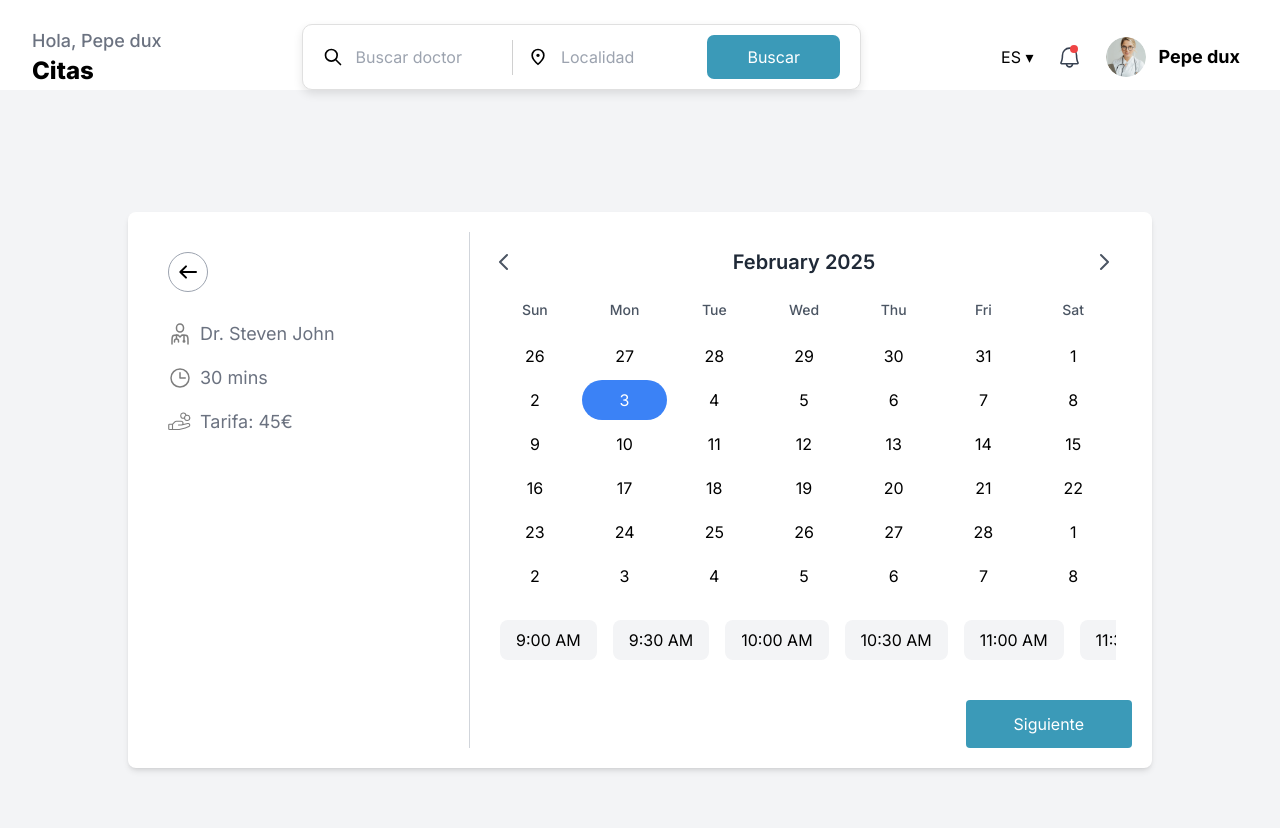
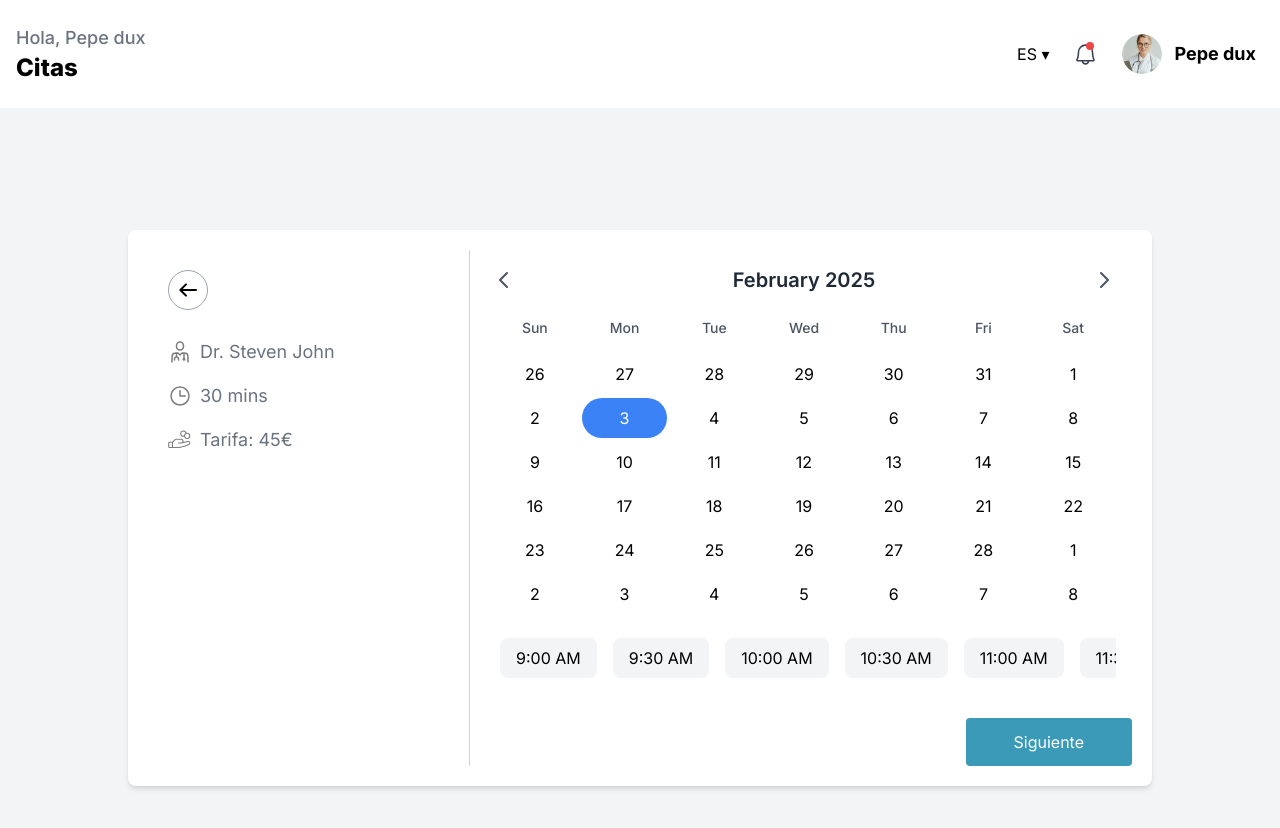
Before and after one commit to deperdomo/hospital-app, an Angular app: page /reserva in a window 1280 px wide. Shown: the top 828 px of the page. Built offline with nearby package versions, Linux system fonts and the light colour scheme.

Commit message:
Add TitleJakarta component and update navigation layout for improved styling

```diff
--- a/src/app/navs/nav-before-login/nav-before-login.component.html
+++ b/src/app/navs/nav-before-login/nav-before-login.component.html
@@ -1,23 +1,5 @@
-<!-- <div class="container">
-    <div class="title">
-        <svg class="logo" width="21" height="37" viewBox="0 0 23 30" fill="none" xmlns="http://www.w3.org/2000/svg">
-            <path fill-rule="evenodd" clip-rule="evenodd" d="M6.65141 5.5695C6.65141 4.30473 7.15384 3.09175 8.04817 2.19742C8.9425 1.30309 10.1555 0.800659 11.4203 0.800659C12.685 0.800659 13.898 1.30309 14.7923 2.19742C15.6867 3.09175 16.1891 4.30473 16.1891 5.5695C16.1891 6.83428 15.6867 8.04726 14.7923 8.94159C13.898 9.83592 12.685 10.3384 11.4203 10.3384C10.1555 10.3384 8.9425 9.83592 8.04817 8.94159C7.15384 8.04726 6.65141 6.83428 6.65141 5.5695ZM2.03912 13.3809C3.00988 12.4594 4.29733 11.9456 5.63584 11.9456C6.97435 11.9456 8.2618 12.4594 9.23256 13.3809L9.25316 13.4015L11.4203 15.5686L13.5894 13.4015L13.61 13.3809C14.5806 12.4606 15.8671 11.9476 17.2047 11.9476C18.5422 11.9476 19.8288 12.4606 20.7993 13.3809C21.2814 13.8381 21.6654 14.3886 21.9281 14.9989C22.1907 15.6092 22.3264 16.2666 22.327 16.931C22.3276 17.5954 22.193 18.253 21.9314 18.8638C21.6699 19.4745 21.2868 20.0257 20.8055 20.4837L12.1371 28.909C11.9449 29.0959 11.6873 29.2004 11.4192 29.2004C11.1511 29.2004 10.8936 29.0959 10.7013 28.909L2.035 20.4837C1.5539 20.0259 1.17094 19.4749 0.909391 18.8644C0.647841 18.2539 0.513165 17.5966 0.513551 16.9325C0.513936 16.2683 0.649374 15.6112 0.911633 15.001C1.17389 14.3908 1.55749 13.8383 2.03912 13.3809Z" fill="#3B9AB8"/>
-        </svg>
-        <h1>Jakarta</h1>
-    </div>
-    <div class="options">
-        <a href="/login" routerLink="/login" class="link-login">Inicio Sesión</a>
-        <button onclick="window.location.href='/registro'" class="boton-registro">Registrarse</button>
-    </div>
-</div> -->
-<!-- TAILWIND -->
 <div class="flex justify-between items-center h-20 border-b border-gray-200">
-    <div class="flex ml-4">
-        <svg class="logo" width="21" height="37" viewBox="0 0 23 30" fill="none" xmlns="http://www.w3.org/2000/svg">
-            <path fill-rule="evenodd" clip-rule="evenodd" d="M6.65141 5.5695C6.65141 4.30473 7.15384 3.09175 8.04817 2.19742C8.9425 1.30309 10.1555 0.800659 11.4203 0.800659C12.685 0.800659 13.898 1.30309 14.7923 2.19742C15.6867 3.09175 16.1891 4.30473 16.1891 5.5695C16.1891 6.83428 15.6867 8.04726 14.7923 8.94159C13.898 9.83592 12.685 10.3384 11.4203 10.3384C10.1555 10.3384 8.9425 9.83592 8.04817 8.94159C7.15384 8.04726 6.65141 6.83428 6.65141 5.5695ZM2.03912 13.3809C3.00988 12.4594 4.29733 11.9456 5.63584 11.9456C6.97435 11.9456 8.2618 12.4594 9.23256 13.3809L9.25316 13.4015L11.4203 15.5686L13.5894 13.4015L13.61 13.3809C14.5806 12.4606 15.8671 11.9476 17.2047 11.9476C18.5422 11.9476 19.8288 12.4606 20.7993 13.3809C21.2814 13.8381 21.6654 14.3886 21.9281 14.9989C22.1907 15.6092 22.3264 16.2666 22.327 16.931C22.3276 17.5954 22.193 18.253 21.9314 18.8638C21.6699 19.4745 21.2868 20.0257 20.8055 20.4837L12.1371 28.909C11.9449 29.0959 11.6873 29.2004 11.4192 29.2004C11.1511 29.2004 10.8936 29.0959 10.7013 28.909L2.035 20.4837C1.5539 20.0259 1.17094 19.4749 0.909391 18.8644C0.647841 18.2539 0.513165 17.5966 0.513551 16.9325C0.513936 16.2683 0.649374 15.6112 0.911633 15.001C1.17389 14.3908 1.55749 13.8383 2.03912 13.3809Z" fill="#3B9AB8"/>
-        </svg>
-        <h1 class="text-[#3B9AB8] ml-2 mt-1 font-semibold text-2xl">Jakarta</h1>
-    </div>
+  <app-title-jakarta />
     <div class="flex items-center mr-8">
         <a href="/login" routerLink="/login" class="text-[#3B9AB8] mr-7 transition-colors hover:text-[#096c8a]">Inicio Sesión</a>
         <button onclick="window.location.href='/registro'" class="bg-[#3B9AB8] text-white rounded-lg px-10 py-2 text-lg font-light cursor-pointer transition-all duration-300 ease-in-out hover:bg-[#096c8a] hover:shadow-lg">Registrarse</button>
--- a/src/app/navs/nav-before-login/nav-before-login.component.ts
+++ b/src/app/navs/nav-before-login/nav-before-login.component.ts
@@ -1,8 +1,9 @@
 import { Component } from '@angular/core';
+import { TitleJakartaComponent } from "../title-jakarta/title-jakarta.component";
 
 @Component({
   selector: 'app-nav-before-login',
-  imports: [],
+  imports: [TitleJakartaComponent],
   templateUrl: './nav-before-login.component.html',
   styleUrl: './nav-before-login.component.css'
 })
--- a/src/app/navs/secundary-nav/secundary-nav.component.html
+++ b/src/app/navs/secundary-nav/secundary-nav.component.html
@@ -1,11 +1,13 @@
-<nav class="flex items-center justify-between pt-6 px-4">
+<nav class="flex items-center justify-between pt-6 pb-6">
   <div class="ml-4 text-lg">
     <p class="text-gray-500 font-medium">Hola, Pepe dux</p>
     <p class="font-extrabold text-2xl">Citas</p>
   </div>
-  <div class="find-nav flex-1 flex justify-center">
-    <app-find-nav class="w-2/3"></app-find-nav>
-  </div>
+  @if (withFindNav) {
+    <div class="find-nav flex-1 flex justify-center">
+      <app-find-nav class="w-2/3"></app-find-nav>
+    </div>
+  }
   <div class="flex items-center">
     <div class="mr-6 cursor-pointer">ES &#x25BE;</div>
     <div class="relative mr-6">
--- a/src/app/navs/secundary-nav/secundary-nav.component.ts
+++ b/src/app/navs/secundary-nav/secundary-nav.component.ts
@@ -8,5 +8,5 @@ import { FindNavComponent } from "../find-nav/find-nav.component";
   styleUrl: './secundary-nav.component.css'
 })
 export class SecundaryNavComponent {
-
+  withFindNav: boolean = false;
 }
--- /dev/null
+++ b/src/app/navs/title-jakarta/title-jakarta.component.html
@@ -0,0 +1,6 @@
+<div onclick="window.location.href='/'" class="flex ml-4 cursor-pointer">
+  <svg class="logo" width="21" height="37" viewBox="0 0 23 30" fill="none" xmlns="http://www.w3.org/2000/svg">
+      <path fill-rule="evenodd" clip-rule="evenodd" d="M6.65141 5.5695C6.65141 4.30473 7.15384 3.09175 8.04817 2.19742C8.9425 1.30309 10.1555 0.800659 11.4203 0.800659C12.685 0.800659 13.898 1.30309 14.7923 2.19742C15.6867 3.09175 16.1891 4.30473 16.1891 5.5695C16.1891 6.83428 15.6867 8.04726 14.7923 8.94159C13.898 9.83592 12.685 10.3384 11.4203 10.3384C10.1555 10.3384 8.9425 9.83592 8.04817 8.94159C7.15384 8.04726 6.65141 6.83428 6.65141 5.5695ZM2.03912 13.3809C3.00988 12.4594 4.29733 11.9456 5.63584 11.9456C6.97435 11.9456 8.2618 12.4594 9.23256 13.3809L9.25316 13.4015L11.4203 15.5686L13.5894 13.4015L13.61 13.3809C14.5806 12.4606 15.8671 11.9476 17.2047 11.9476C18.5422 11.9476 19.8288 12.4606 20.7993 13.3809C21.2814 13.8381 21.6654 14.3886 21.9281 14.9989C22.1907 15.6092 22.3264 16.2666 22.327 16.931C22.3276 17.5954 22.193 18.253 21.9314 18.8638C21.6699 19.4745 21.2868 20.0257 20.8055 20.4837L12.1371 28.909C11.9449 29.0959 11.6873 29.2004 11.4192 29.2004C11.1511 29.2004 10.8936 29.0959 10.7013 28.909L2.035 20.4837C1.5539 20.0259 1.17094 19.4749 0.909391 18.8644C0.647841 18.2539 0.513165 17.5966 0.513551 16.9325C0.513936 16.2683 0.649374 15.6112 0.911633 15.001C1.17389 14.3908 1.55749 13.8383 2.03912 13.3809Z" fill="#3B9AB8"/>
+  </svg>
+  <h1 class="text-[#3B9AB8] ml-2 mt-1 font-semibold text-2xl">Jakarta</h1>
+</div>
```
Also changed, not shown: src/app/navs/title-jakarta/title-jakarta.component.ts (added, +10 -0 lines).
